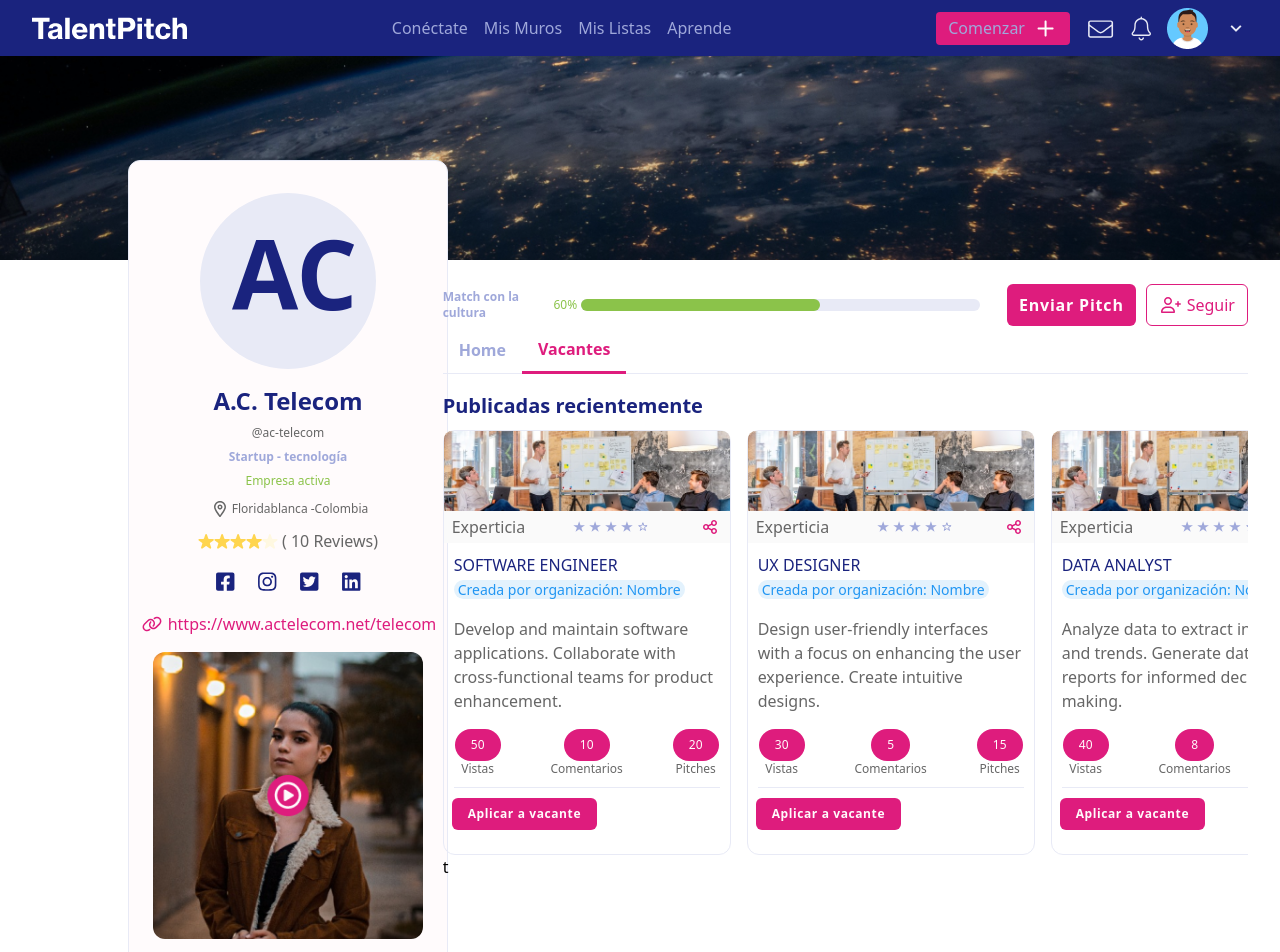
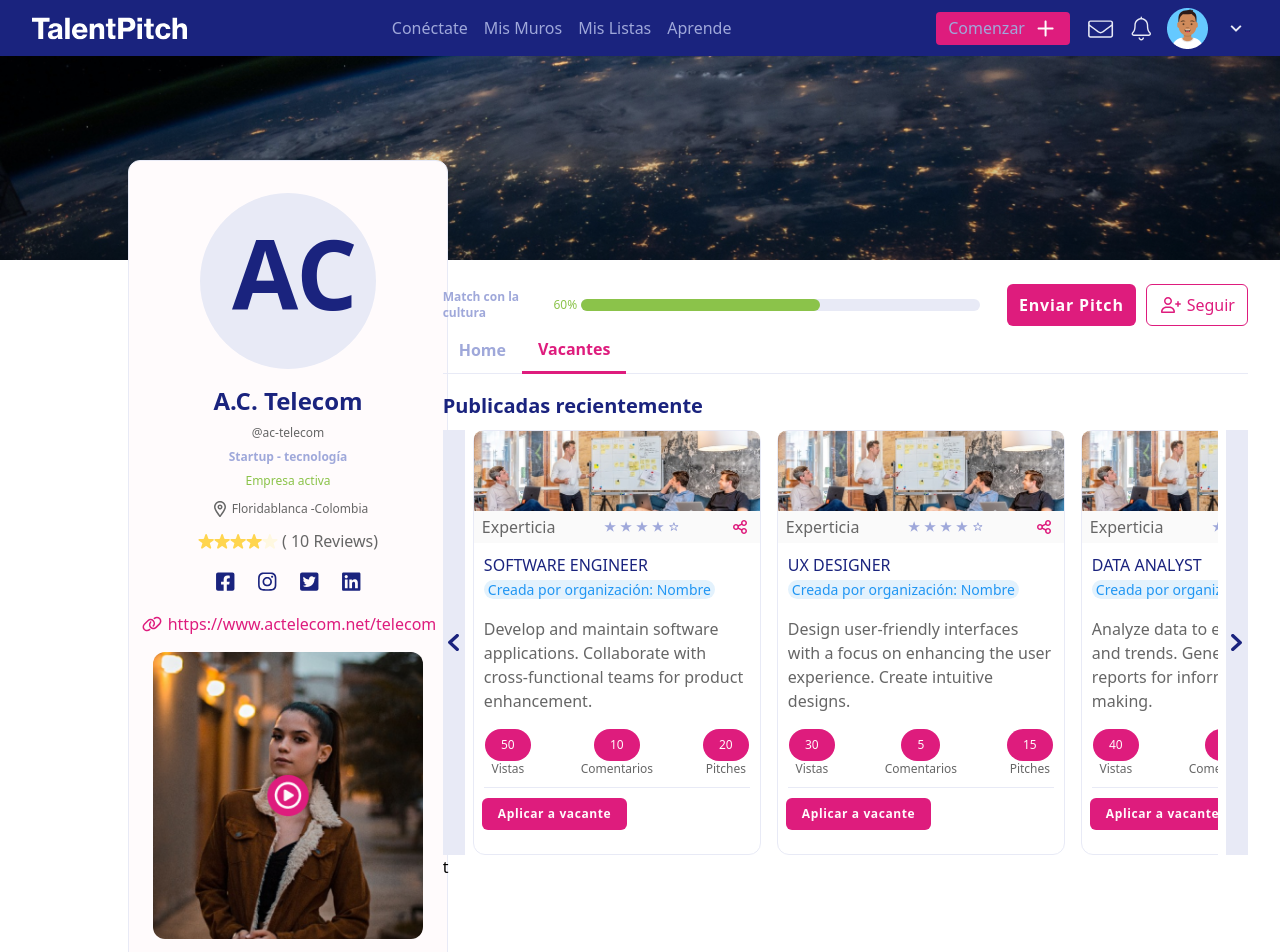
Before and after one commit to Davidalbort/vue-talent-pitch, a Vue app: page /vacantes in a window 1280 px wide. Shown: the top 952 px of the page. Built offline with nearby package versions, Linux system fonts and the light colour scheme.

Commit message:
Add property flex to button

```diff
--- a/src/components/CarouselFintech.vue
+++ b/src/components/CarouselFintech.vue
@@ -1,6 +1,6 @@
 <template>
   <div class="flex items-stretch gap-2">
-    <button @click="prev" class="hidden sm: block w-6 h-auto bg-gray-primary flex justify-center items-center pointer">
+    <button @click="prev" class="hidden sm:flex w-6 h-auto bg-gray-primary flex justify-center items-center pointer">
       <DynamicIcon
         iconName="IconArrowLeft"
       />
@@ -23,7 +23,7 @@
         />
       </CarouselSlide>
     </CarouselMain>
-    <button @click="next" class="hidden sm: block w-6 h-auto bg-gray-primary flex justify-center items-center pointer">
+    <button @click="next" class="hidden sm:flex w-6 h-auto bg-gray-primary flex justify-center items-center pointer">
       <DynamicIcon
         iconName="IconArrowRight"
       />
```
